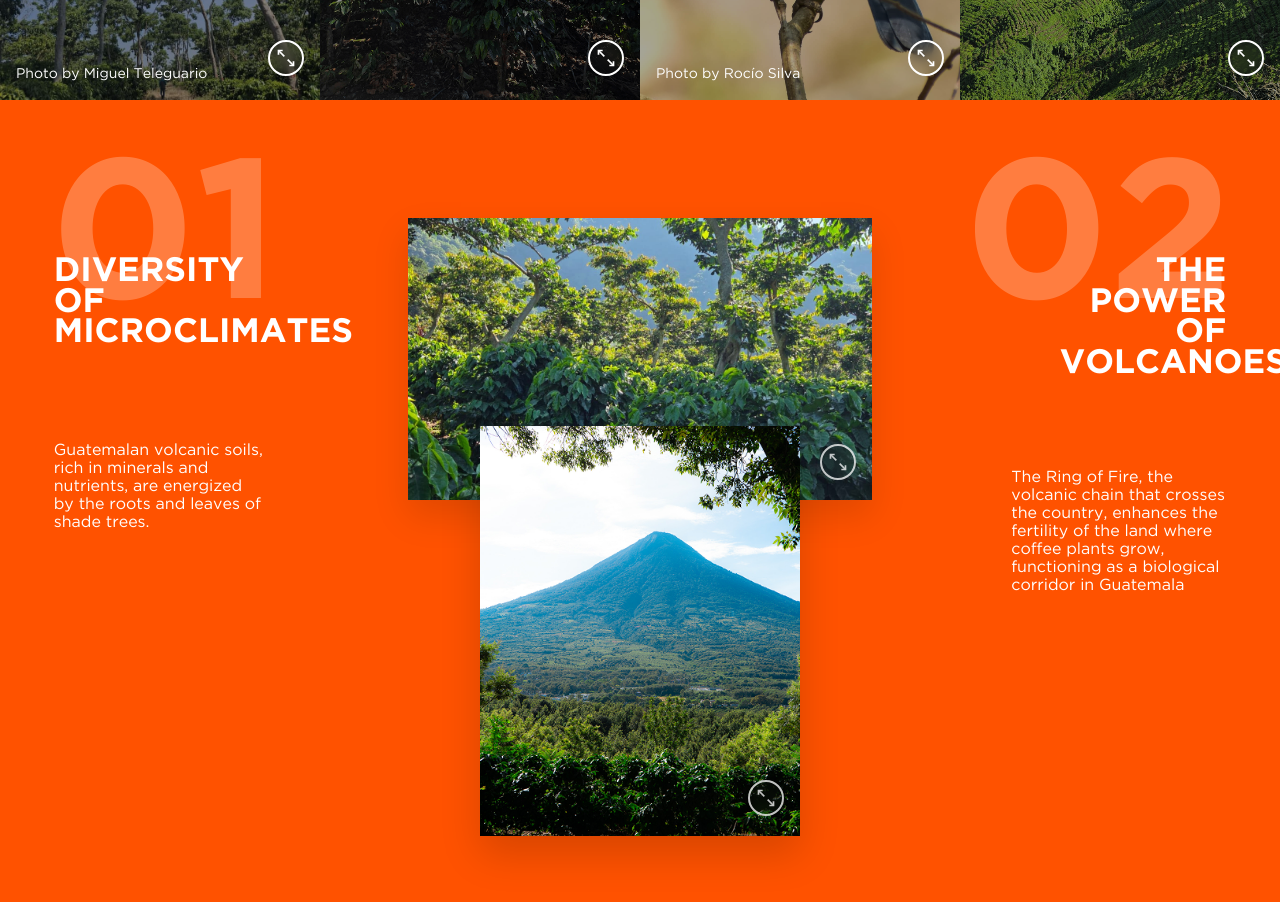
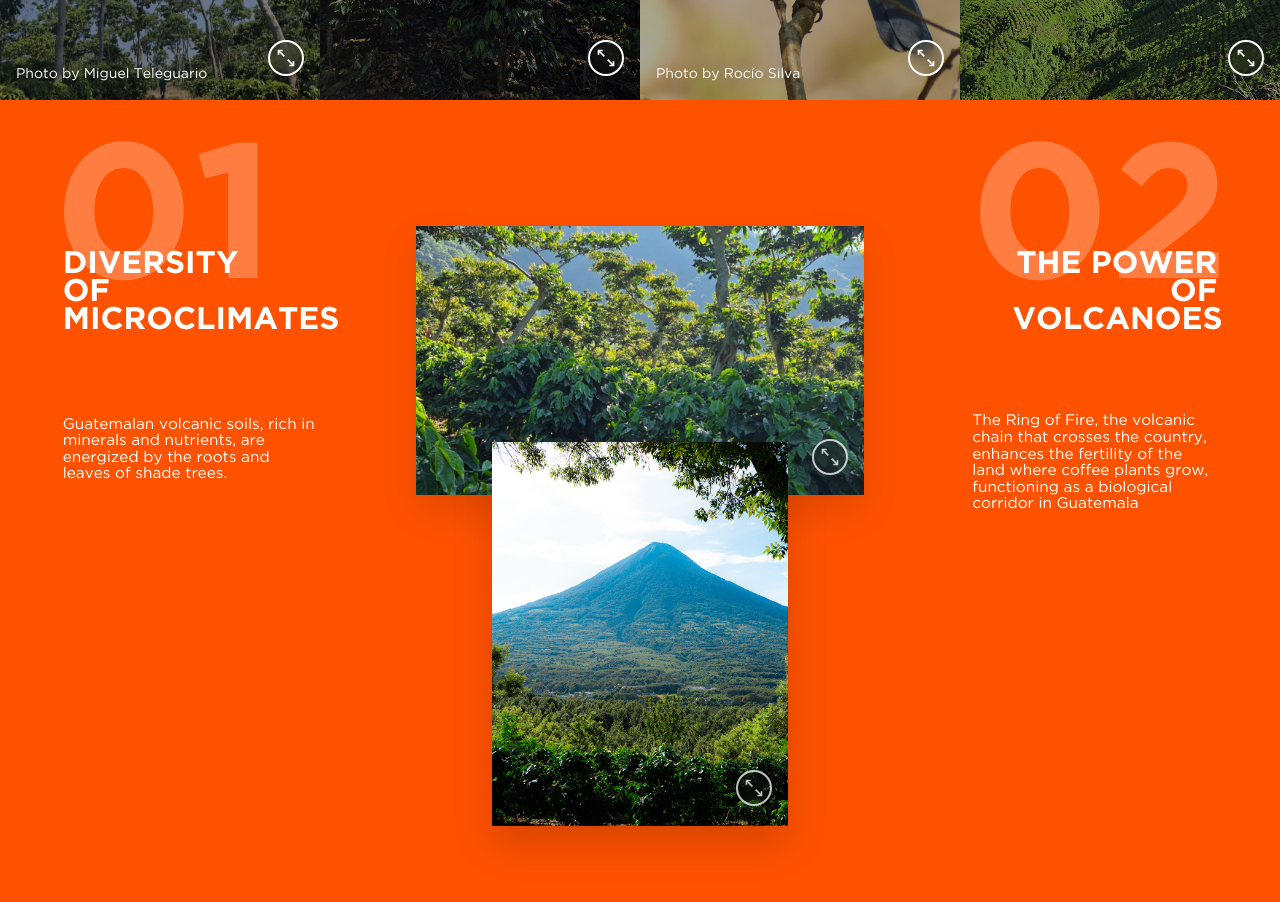
Before and after one commit to Alan4745/front-green-book, a React (Vite) app: page /c4 in a window 1280 px wide. Shown: the part 1500-2402 px from the top of the page. Built offline with nearby package versions, Linux system fonts and the light colour scheme.

Commit message:
Refina layout desktop de C4

```diff
--- a/src/components/C4/Section2C4.jsx
+++ b/src/components/C4/Section2C4.jsx
@@ -51,9 +51,9 @@ const Section2C4 = () => {
     const numberStyle = { fontFamily: "GothamBold", fontSize: "clamp(7rem, 43vw, 13rem)", lineHeight: "0.82" };
     const landscapeTitleStyle = { fontFamily: "GothamBold", fontSize: "clamp(1rem, 3.2vw, 1.85rem)" };
     const landscapeNumberStyle = { fontFamily: "GothamBold", fontSize: "clamp(4.5rem, 17vw, 9rem)", lineHeight: "0.78" };
-    const desktopTitleStyle = { fontFamily: "GothamBold", fontSize: "clamp(1.95rem, 2.65vw, 3.15rem)", lineHeight: "0.9" };
-    const desktopNumberStyle = { fontFamily: "GothamBold", fontSize: "clamp(10rem, 15.5vw, 15rem)", lineHeight: "0.8" };
-    const desktopCopyStyle = { fontFamily: "GothamNormal", fontSize: "clamp(1rem, 1.18vw, 1.32rem)", lineHeight: "1.12" };
+    const desktopTitleStyle = { fontFamily: "GothamBold", fontSize: "clamp(1.85rem, 2.45vw, 3rem)", lineHeight: "0.9" };
+    const desktopNumberStyle = { fontFamily: "GothamBold", fontSize: "clamp(10.5rem, 15vw, 14.75rem)", lineHeight: "0.79" };
+    const desktopCopyStyle = { fontFamily: "GothamNormal", fontSize: "clamp(0.96rem, 1vw, 1.15rem)", lineHeight: "1.08" };
 
     const imageHandlers = (side, image, altKey) => ({
         onPointerEnter: () => setHoveredSide(side),
@@ -249,51 +249,51 @@ const Section2C4 = () => {
 
             <div className="hidden xl:block min-h-screen text-white">
                 <div className="relative mx-auto min-h-screen w-full max-w-[1360px] px-[4.2vw] py-[4vh]">
-                    <div className="absolute left-[4.2vw] top-[19.5vh] w-[16.5vw] min-w-[215px] max-w-[260px]">
+                    <div className="absolute left-[4.9vw] top-[18.7vh] w-[18vw] min-w-[250px] max-w-[320px]">
                         <div
-                            className="absolute left-[-0.25vw] top-[-5.8rem] font-bold opacity-25 pointer-events-none"
+                            className="absolute left-[-0.7vw] top-[-6.35rem] font-bold opacity-25 pointer-events-none"
                             style={desktopNumberStyle}
                         >
                             01
                         </div>
                         <h3
-                            className="relative z-10 max-w-[12.5vw] uppercase"
+                            className="relative z-10 max-w-[14vw] uppercase"
                             style={desktopTitleStyle}
                         >
                             {t(keys.left.title)}
                         </h3>
                         <p
-                            className="relative z-10 mt-[5.9rem] max-w-[14.5vw] min-w-[210px] text-left"
+                            className="relative z-10 mt-[5.15rem] max-w-[16.2vw] min-w-[255px] text-left"
                             style={desktopCopyStyle}
                         >
                             {t(keys.left.desc)}
                         </p>
                     </div>
 
-                    <div className="absolute right-[4.2vw] top-[19.5vh] w-[16.5vw] min-w-[215px] max-w-[265px] text-right">
+                    <div className="absolute right-[4.9vw] top-[18.7vh] w-[18.5vw] min-w-[265px] max-w-[340px] text-right">
                         <div
-                            className="absolute right-[-0.5vw] top-[-5.8rem] font-bold opacity-25 pointer-events-none"
+                            className="absolute right-[-0.95vw] top-[-6.35rem] font-bold opacity-25 pointer-events-none"
                             style={desktopNumberStyle}
                         >
                             02
                         </div>
                         <h3
-                            className="relative z-10 ml-auto max-w-[13vw] uppercase"
+                            className="relative z-10 ml-auto max-w-[16vw] uppercase"
                             style={desktopTitleStyle}
                         >
                             {t(keys.right.title.line1)} <br /> {t(keys.right.title.line2)}
                         </h3>
                         <p
-                            className="relative z-10 ml-auto mt-[5.7rem] max-w-[14.5vw] min-w-[215px] text-left"
+                            className="relative z-10 ml-auto mt-[4.95rem] max-w-[15vw] min-w-[245px] text-left"
                             style={desktopCopyStyle}
                         >
                             {t(keys.right.desc)}
                         </p>
                     </div>
 
-                    <div className="relative mx-auto flex min-h-screen w-[43vw] min-w-[620px] max-w-[700px] items-center justify-center">
+                    <div className="relative mx-auto flex min-h-screen w-[41vw] min-w-[600px] max-w-[680px] items-center justify-center">
                         <div
-                            className={`absolute left-1/2 top-[10.8vh] h-[clamp(16rem,22vw,21rem)] w-[clamp(29rem,34vw,37rem)] -translate-x-1/2 cursor-pointer overflow-hidden transition-all duration-300 ease-out ${
+                            className={`absolute left-1/2 top-[11.8vh] h-[clamp(16rem,21vw,20rem)] w-[clamp(28rem,32vw,35rem)] -translate-x-1/2 cursor-pointer overflow-hidden transition-all duration-300 ease-out ${
                                 hoveredSide === "right"
                                     ? "scale-[0.985] opacity-90"
                                     : "scale-100 opacity-100"
@@ -318,7 +318,7 @@ const Section2C4 = () => {
                         </div>
 
                         <div
-                            className={`absolute bottom-[12vh] left-1/2 z-10 h-[clamp(23rem,32vw,29rem)] w-[clamp(19rem,25vw,26.5rem)] -translate-x-1/2 cursor-pointer overflow-hidden transition-all duration-300 ease-out ${
+                            className={`absolute bottom-[13.2vh] left-1/2 z-10 h-[clamp(22.5rem,30vw,27.5rem)] w-[clamp(18.5rem,23vw,25rem)] -translate-x-1/2 cursor-pointer overflow-hidden transition-all duration-300 ease-out ${
                                 hoveredSide === "left"
                                     ? "scale-[0.985] opacity-90"
                                     : "scale-100 opacity-100"
```
